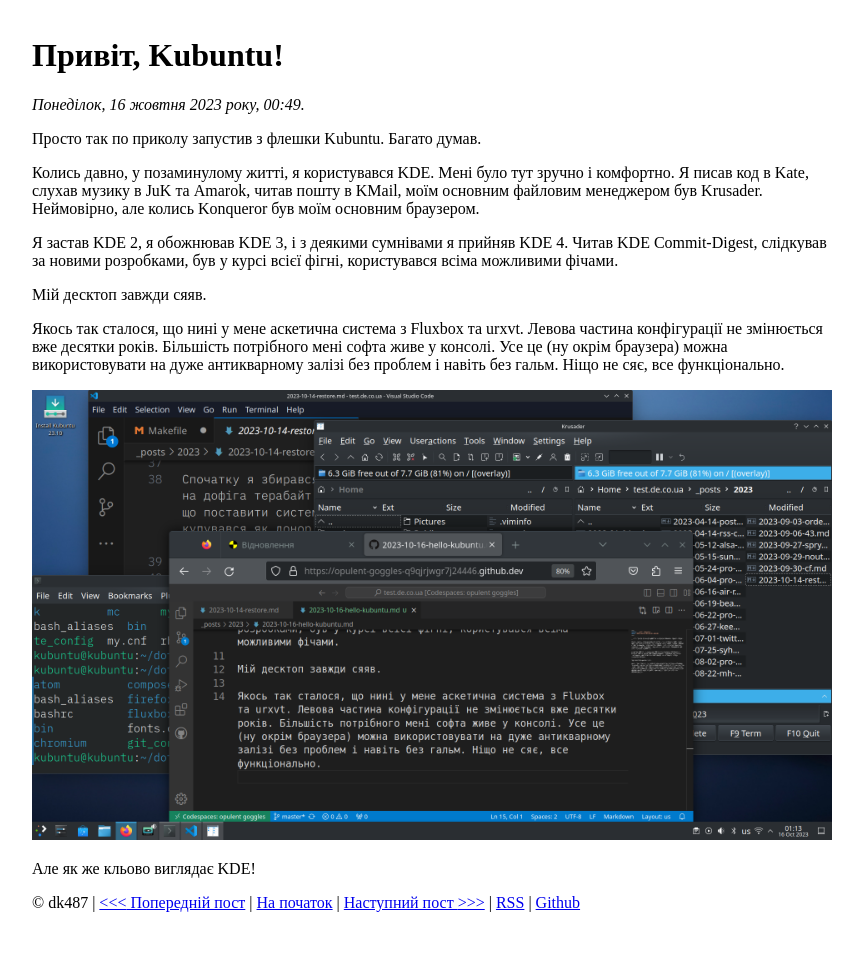
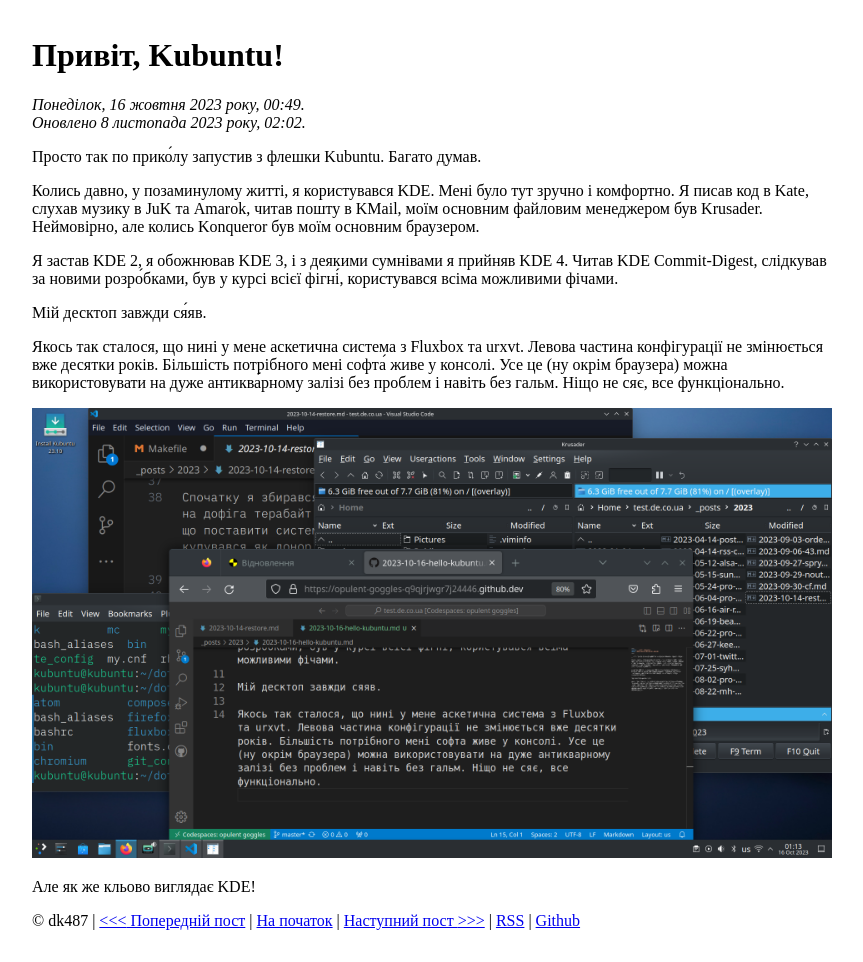
Before and after one commit to dk487/test.de.co.ua, a Jekyll site: the page built from _posts/2023/2023-10-16-hello-kubuntu.md, in a window 1280 px wide. Shown: the whole page, without its empty margins (208-1071 px from the left). Built offline with Jekyll 4.4.1, drawn with Linux system fonts in a browser that asks for light colours.

Commit message:
Post update: better speech

```diff
--- a/_posts/2023/2023-10-16-hello-kubuntu.md
+++ b/_posts/2023/2023-10-16-hello-kubuntu.md
@@ -1,18 +1,19 @@
 ---
-title: Привіт, Kubuntu!
+title: Привіт, <span lang="en">Kubuntu</span>!
 date: 2023-10-16 00:49:59 +00:00
+mtime: 2023-11-08 02:02:50 +02:00
 ---
 
-Просто так по приколу запустив з флешки Kubuntu. Багато думав.
+Просто так по прико́лу запустив з флешки <span lang="en">Kubuntu</span>. Багато думав.
 
-Колись давно, у позаминулому житті, я користувався KDE. Мені було тут зручно і комфортно. Я писав код в Kate, слухав музику в JuK та Amarok, читав пошту в KMail, моїм основним файловим менеджером був Krusader. Неймовірно, але колись Konqueror був моїм основним браузером.
+Колись давно, у позаминулому житті, я користувався <abbr lang="en">KDE</abbr>. Мені було тут зручно і комфортно. Я писав код в Kate, слухав музику в JuK та Amarok, читав пошту в KMail, моїм основним файловим менеджером був Krusader. Неймовірно, але колись Konqueror був моїм основним браузером.
 
-Я застав KDE 2, я обожнював KDE 3, і з деякими сумнівами я прийняв KDE 4. Читав KDE Commit-Digest, слідкував за новими розробками, був у курсі всієї фігні, користувався всіма можливими фічами.
+Я застав <abbr lang="en">KDE</abbr>&nbsp;2, я обожнював <abbr lang="en">KDE</abbr>&nbsp;3, і з деякими сумнівами я прийняв <abbr lang="en">KDE</abbr>&nbsp;4. Читав <span lang="en"><abbr>KDE</abbr> Commit-Digest</span>, слідкував за новими розро́бками, був у курсі всієї фігні́, користувався всіма можливими фічами.
 
-Мій десктоп завжди сяяв.
+Мій десктоп завжди ся́яв.
 
-Якось так сталося, що нині у мене аскетична система з Fluxbox та urxvt. Левова частина конфігурації не змінюється вже десятки років. Більшість потрібного мені софта живе у консолі. Усе це (ну окрім браузера) можна використовувати на дуже антикварному залізі без проблем і навіть без гальм. Ніщо не сяє, все функціонально.
+Якось так сталося, що нині у мене аскетична система з Fluxbox та <abbr lang="en">urxvt</abbr>. Левова частина конфігурації не змінюється вже десятки років. Більшість потрібного мені софта́ живе у консолі. Усе це (ну окрім браузера) можна використовувати на дуже антиква́рному залізі без проблем і навіть без гальм. Ніщо не сяє, все функціонально.
 
-![Знімок екрану Kubuntu](/uploads/2023_kubuntu.png)
+[![Знімок екрану Kubuntu](/uploads/2023_kubuntu.png)](/uploads/2023_kubuntu.png)
 
-Але як же кльово виглядає KDE!
+Але як же кльово виглядає <abbr lang="en">KDE</abbr>!
```
